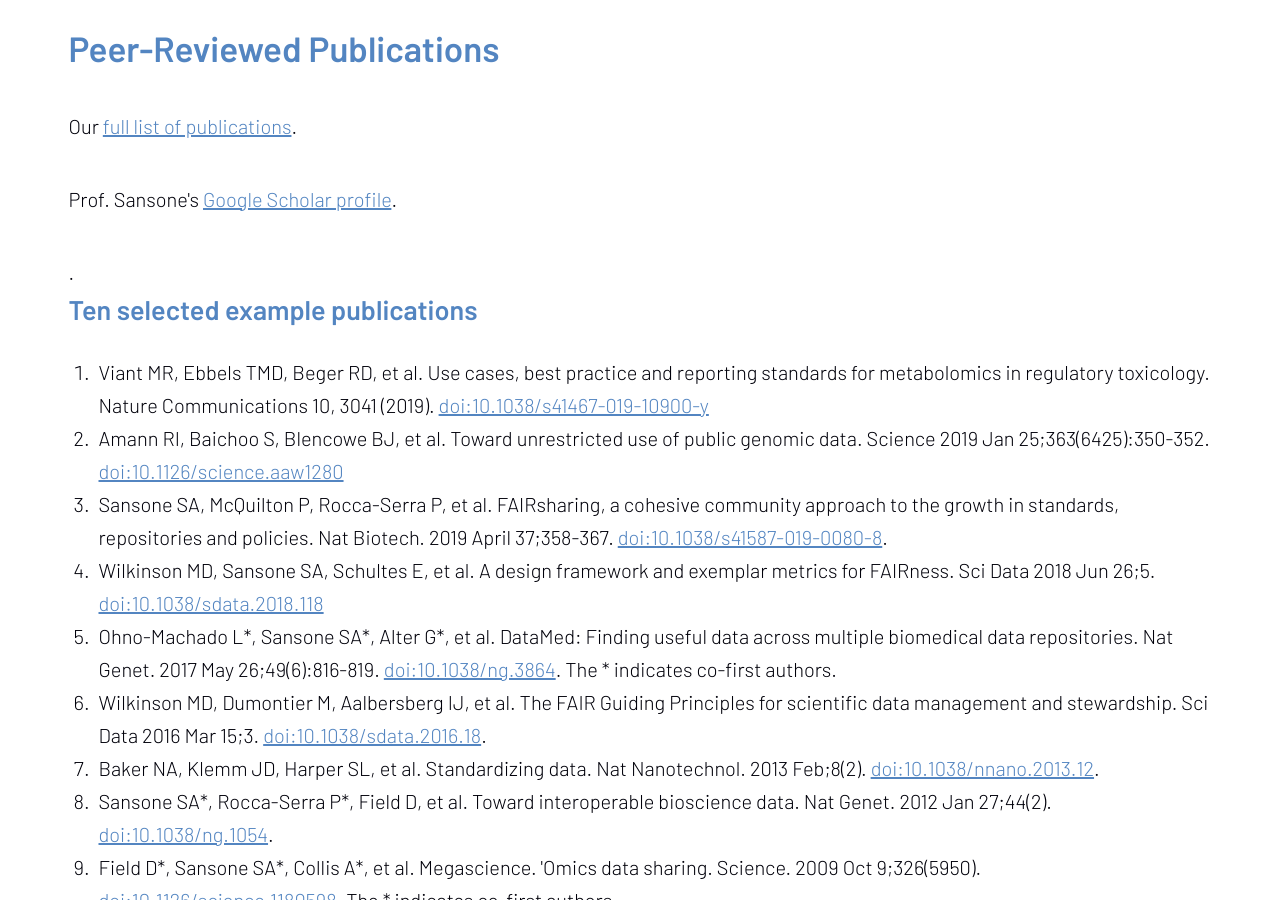
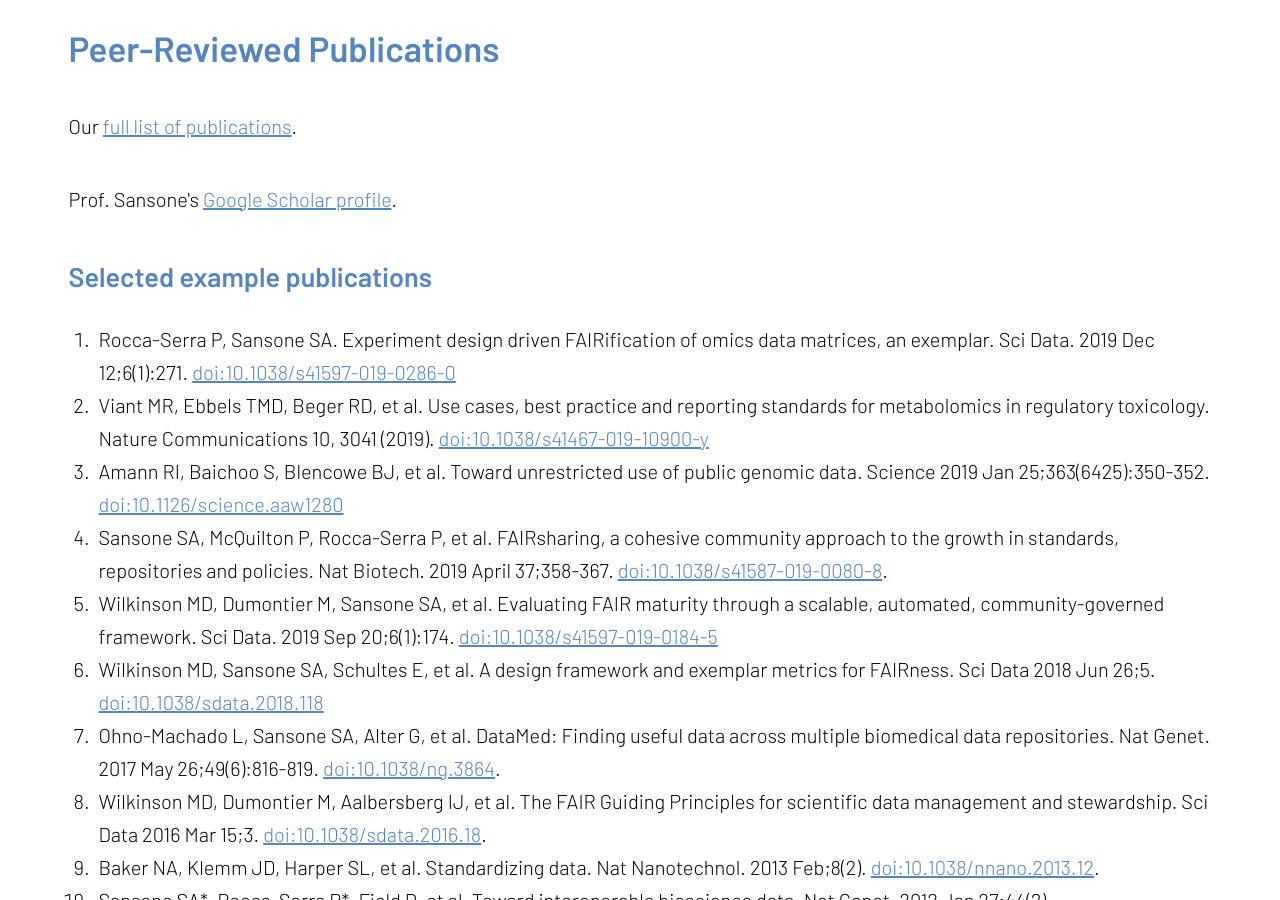
Before and after one commit to FAIRsharing/Sansone-Group-Website, a Jekyll site: the page built from publications.html, in a window 1280 px wide and 900 px high, scrolled down 1002 px. Built offline with Jekyll 4.4.1, drawn with Linux system fonts in a browser that asks for light colours; comment, search, counter and statistics services are not loaded.

Commit message:
Update publications.html
Added new and edited existing articles

```diff
--- a/publications.html
+++ b/publications.html
@@ -12,32 +12,47 @@
     <h2>Peer-Reviewed Publications</h2>
         <p>Our <a href="https://www.ncbi.nlm.nih.gov/pubmed?term=(sansone%20sa%5BAuthor%5D)%20OR%20rocca-serra%20p%5BAuthor%5D" target="_blank">
            full list of publications</a>.</p>
-        <p>Prof. Sansone's <a href="https://scholar.google.com/citations?user=gfJ8wsIAAAAJ&hl=en" target="_blank"> Google Scholar profile</a>.</p>.
+        <p>Prof. Sansone's <a href="https://scholar.google.com/citations?user=gfJ8wsIAAAAJ&hl=en" target="_blank"> Google Scholar profile</a>.</p>
 
-        <h3>Ten selected example publications</h3>
+        <h3>Selected example publications</h3>
 
         <ol>
             <li>
-        Viant MR, Ebbels TMD, Beger RD, et al. Use cases, best practice and reporting standards for metabolomics
+        Rocca-Serra P, Sansone SA. Experiment design driven FAIRification of omics data matrices, an exemplar.
+                Sci Data. 2019 Dec 12;6(1):271.
+                <a href="https://doi.org/10.1038/s41597-019-0286-0" target="_blank">doi:10.1038/s41597-019-0286-0</a>
+
+                <div class='altmetric-embed' data-badge-type='4' data-doi="10.1038/s41597-019-0286-0"></div>
+            </li>
+            <li>
+       Viant MR, Ebbels TMD, Beger RD, et al. Use cases, best practice and reporting standards for metabolomics
                 in regulatory toxicology. Nature Communications 10, 3041 (2019).
                 <a href="https://doi.org/10.1038/s41467-019-10900-y" target="_blank">doi:10.1038/s41467-019-10900-y</a>
 
                 <div class='altmetric-embed' data-badge-type='4' data-doi="10.1038/s41467-019-10900-y"></div>
             </li>
             <li>
-        Amann RI, Baichoo S, Blencowe BJ, et al. Toward unrestricted use of public genomic data. Science 2019
+       Amann RI, Baichoo S, Blencowe BJ, et al. Toward unrestricted use of public genomic data. Science 2019
                 Jan 25;363(6425):350-352.
                 <a href="http://doi.org/10.1126/science.aaw1280" target="_blank">doi:10.1126/science.aaw1280</a>
 
                 <div class='altmetric-embed' data-badge-type='4' data-doi="10.1126/science.aaw1280"></div>
             </li>
             <li>
-
-                Sansone SA, McQuilton P, Rocca-Serra P, et al. FAIRsharing, a cohesive community approach to the
+        Sansone SA, McQuilton P, Rocca-Serra P, et al. FAIRsharing, a cohesive community approach to the
                 growth in standards, repositories and policies. Nat Biotech. 2019 April 37;358-367.
                 <a href="http://doi.org/10.1038/s41587-019-0080-8" target="_blank">doi:10.1038/s41587-019-0080-8</a>.
                 <div class='altmetric-embed' data-badge-type='4' data-doi="10.1038/s41587-019-0080-8"></div>
             </li>
+
+            <li>
+        Wilkinson MD, Dumontier M, Sansone SA, et al. Evaluating FAIR maturity through a scalable, automated,
+            community-governed framework. Sci Data. 2019 Sep 20;6(1):174.
+                <a href="https://doi.org/10.1038/s41597-019-0184-5" target="_blank">doi:10.1038/s41597-019-0184-5</a>
+
+                <div class='altmetric-embed' data-badge-type='4' data-doi="doi:10.1038/s41597-019-0184-5"></div>
+            </li>
+
             <li>
         Wilkinson MD, Sansone SA, Schultes E, et al. A design framework and exemplar metrics for FAIRness.
                 Sci Data 2018 Jun 26;5.
@@ -46,10 +61,9 @@
                 <div class='altmetric-embed' data-badge-type='4' data-doi="doi:10.1038/sdata.2018.118"></div>
             </li>
             <li>
-        Ohno-Machado L*, Sansone SA*, Alter G*, et al. DataMed: Finding useful data across multiple biomedical
+        Ohno-Machado L, Sansone SA, Alter G, et al. DataMed: Finding useful data across multiple biomedical
                 data repositories.  Nat Genet. 2017 May 26;49(6):816-819.
                 <a href="http://doi.org/10.1038/ng.3864" target="_blank">doi:10.1038/ng.3864</a>.
-                The * indicates co-first authors.
                 <div class='altmetric-embed' data-badge-type='4' data-doi="10.1038/ng.3864"></div>
             </li>
             <li>
```
